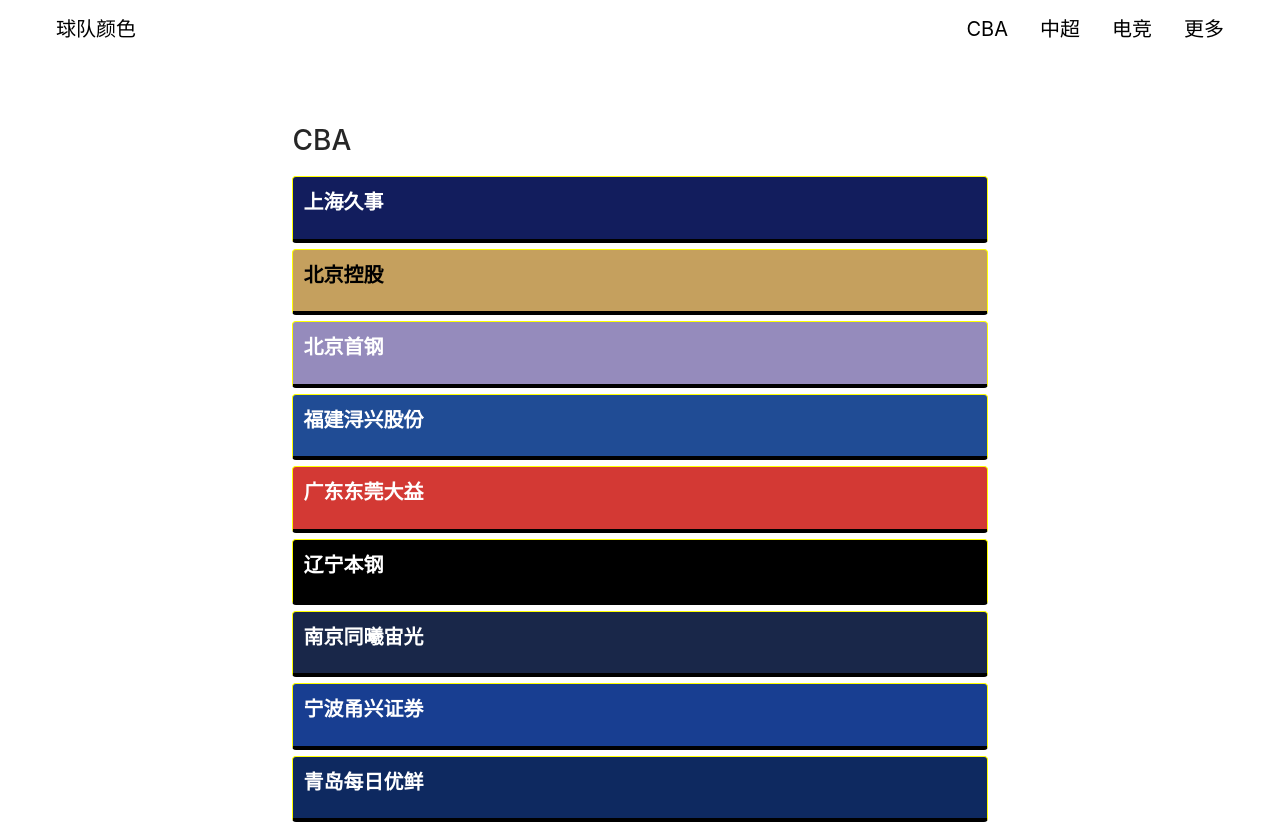
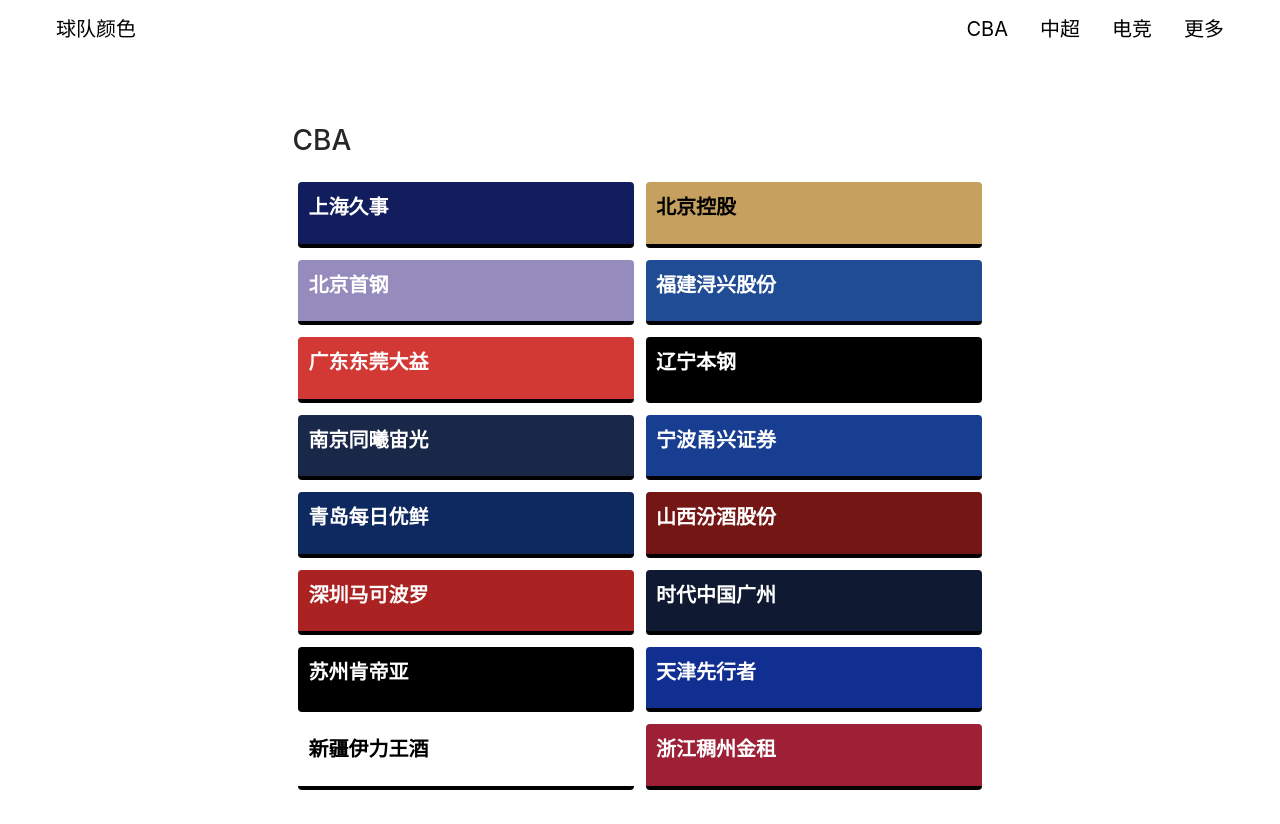
Before and after one commit to Izzy1647/teamcolor, a React (Create React App) app: page /cba in a window 1280 px wide. Shown: the top 824 px of the page. Built offline with nearby package versions, Linux system fonts and the light colour scheme.

Commit message:
modify teamlist ui: one column -> two columns

```diff
--- a/src/modules/League/Teamlist/style.css
+++ b/src/modules/League/Teamlist/style.css
@@ -1,8 +1,9 @@
 .team-block {
-  border: 1px yellow solid;
-  margin-bottom: 6px;
+  margin: 6px;
   border-bottom: 4px solid #000;
   border-radius: 4px;
+  flex: 40%;
+  width: 100%;
 }
 
 .team-title {
--- a/src/modules/League/index.js
+++ b/src/modules/League/index.js
@@ -13,9 +13,11 @@ const typeMap = {
 const League = ({ type }) => {
   return (
     <>
-      <div className="teamlist-container">
+      <div className="teamlist-wrapper">
         <h1>{typeMap[type]}</h1>
-        {type === 'cba' && <Teamlist teams={cbaTeams} />}
+        <div className='teamlist-container'>
+          {type === 'cba' && <Teamlist teams={cbaTeams} />}
+        </div>
       </div>
     </>
   )
--- a/src/modules/League/style.css
+++ b/src/modules/League/style.css
@@ -1,5 +1,10 @@
-.teamlist-container {
+.teamlist-wrapper {
   width: 60%;
   height: 600px;
   margin: 3.6rem auto;
 }
+
+.teamlist-container {
+  display: flex;
+  flex-wrap: wrap;
+}
```
